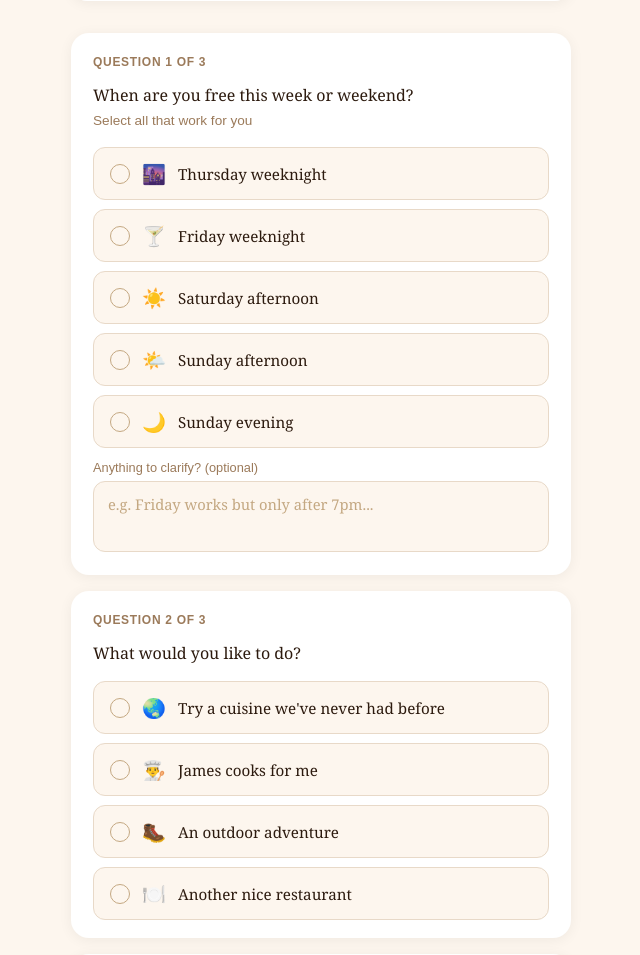
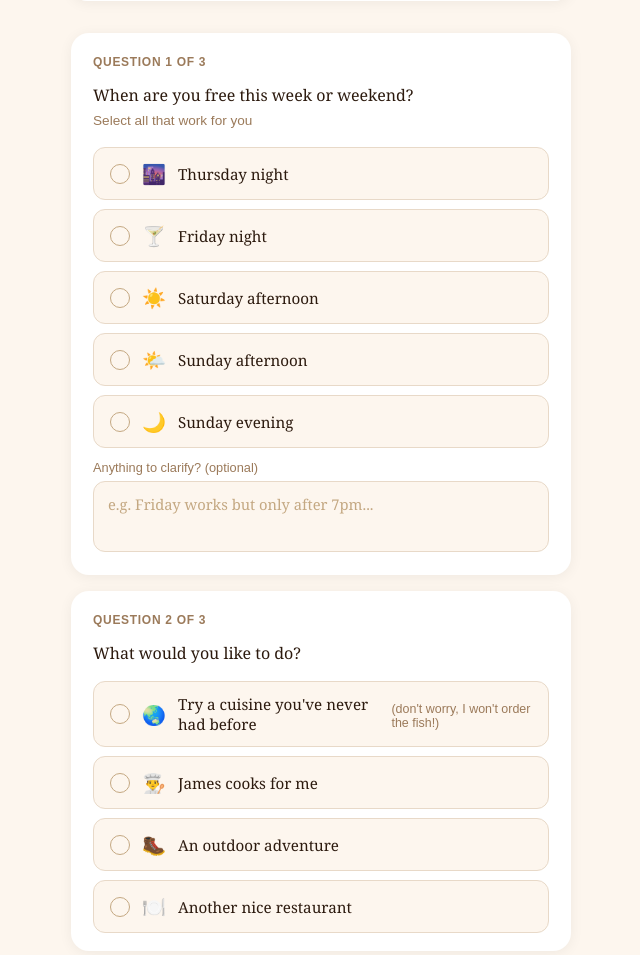
Before and after one commit to Aiello-code/nudda-one, a Flask app: page /olivia in a window 1280 px wide. Shown: the part 363-1318 px from the top of the page, without its empty margins (319-959 px from the left). Run offline with Flask 3, Linux system fonts and the light colour scheme.

Commit message:
Tweak Olivia form copy
Thursday/Friday weeknight → night; update cuisine option to "you've never
had" with fish joke note.

Co-Authored-By: Claude Sonnet 4.6 <noreply@anthropic.com>

```diff
--- a/templates/olivia.html
+++ b/templates/olivia.html
@@ -241,15 +241,15 @@
       <div class="card-label">Question 1 of 3</div>
       <div class="card-question">When are you free this week or weekend?<br><span style="font-size:0.85rem;color:#9B7A5A;font-family:Arial,sans-serif">Select all that work for you</span></div>
       <div class="options" id="avail-options">
-        <div class="option" data-value="Thursday weeknight" onclick="toggleAvail(this)">
+        <div class="option" data-value="Thursday night" onclick="toggleAvail(this)">
           <div class="tick">✓</div>
           <div class="opt-icon">🌆</div>
-          Thursday weeknight
+          Thursday night
         </div>
-        <div class="option" data-value="Friday weeknight" onclick="toggleAvail(this)">
+        <div class="option" data-value="Friday night" onclick="toggleAvail(this)">
           <div class="tick">✓</div>
           <div class="opt-icon">🍸</div>
-          Friday weeknight
+          Friday night
         </div>
         <div class="option" data-value="Saturday afternoon" onclick="toggleAvail(this)">
           <div class="tick">✓</div>
@@ -278,10 +278,11 @@
       <div class="card-label">Question 2 of 3</div>
       <div class="card-question">What would you like to do?</div>
       <div class="options" id="activity-options">
-        <div class="option" data-value="Try a cuisine we've never had before" onclick="selectActivity(this)">
+        <div class="option" data-value="Try a cuisine you've never had before" onclick="selectActivity(this)">
           <div class="tick">✓</div>
           <div class="opt-icon">🌏</div>
-          Try a cuisine we've never had before
+          Try a cuisine you've never had before
+          <span style="display:block;font-size:0.78rem;color:#9B7A5A;font-family:Arial,sans-serif;font-weight:normal;margin-top:3px">(don't worry, I won't order the fish!)</span>
         </div>
         <div class="option" data-value="James cooks for me" onclick="selectActivity(this)">
           <div class="tick">✓</div>
```
